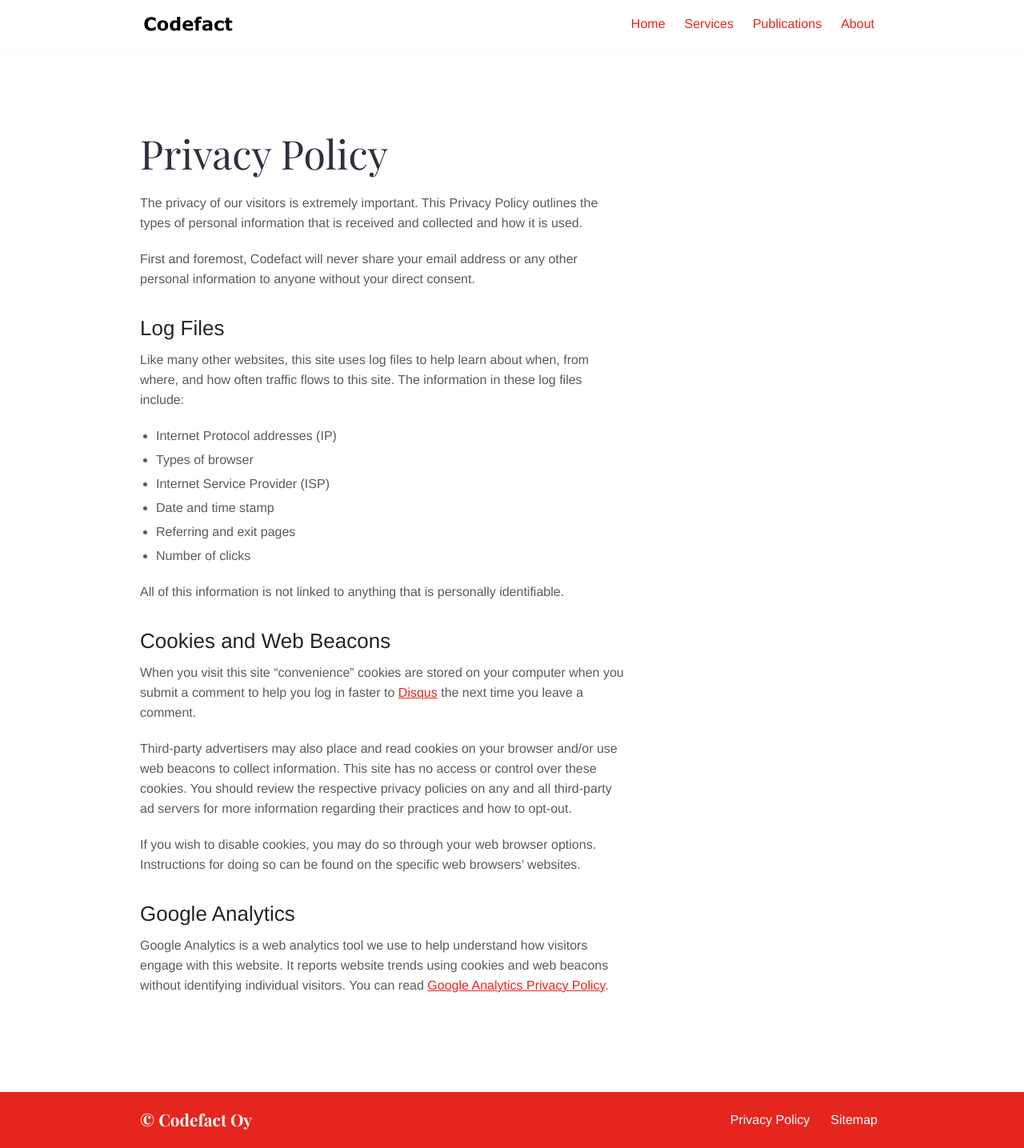
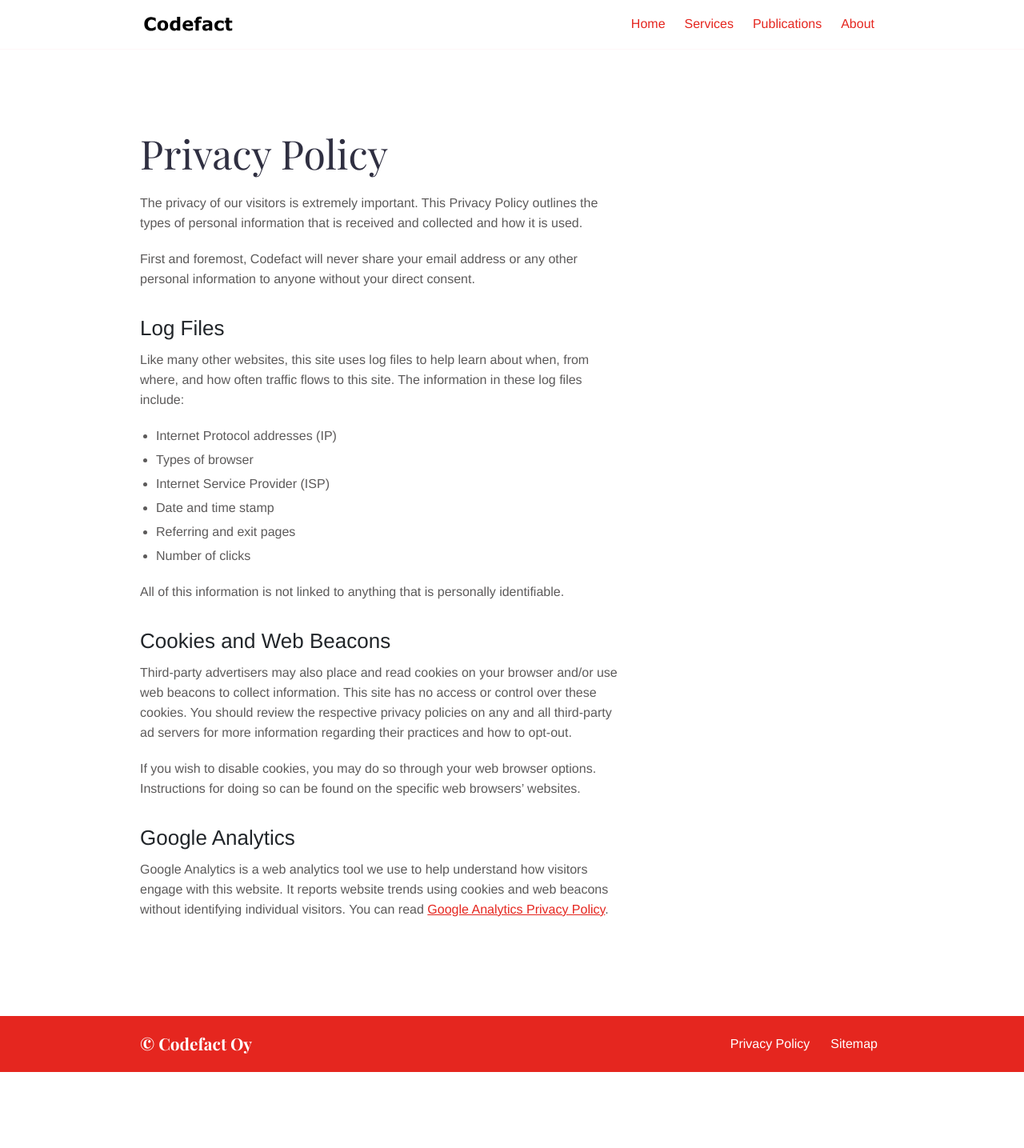
Before and after one commit to ryanrhymes/codefact.xyz, a Jekyll site: the page built from privacy.md, in a window 1280 px wide. Shown: the whole page at 80% size. Built offline with Jekyll 4.4.1, drawn with Linux system fonts in a browser that asks for light colours; after the commit the page ends 1340 px from its top, so only the background shows below that.

Commit message:
coding ...

```diff
--- a/privacy.md
+++ b/privacy.md
@@ -25,8 +25,6 @@
 
 ## Cookies and Web Beacons
 
-When you visit this site "convenience" cookies are stored on your computer when you submit a comment to help you log in faster to [Disqus](http://disqus.com) the next time you leave a comment.
-
 Third-party advertisers may also place and read cookies on your browser and/or use web beacons to collect information. This site has no access or control over these cookies. You should review the respective privacy policies on any and all third-party ad servers for more information regarding their practices and how to opt-out.
 
 If you wish to disable cookies, you may do so through your web browser options. Instructions for doing so can be found on the specific web browsers' websites.
```
